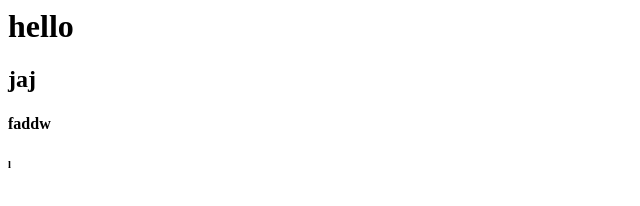
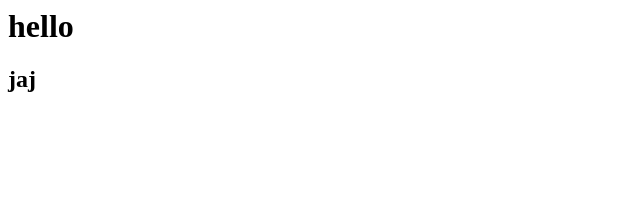
Before and after one commit to vietahh02/demo-git, a plain HTML site: page index.html in a window 1280 px wide. Shown: the full height of the page, 0-640 px from the left. Drawn offline with Linux system fonts and the light colour scheme.

Commit message:
delete agian

```diff
--- a/index.html
+++ b/index.html
@@ -1,4 +1,2 @@
 <h1>hello</h1>
 <h2>jaj</h2>
-<h4>faddw</h4>
-<h6>l</h6>
```
